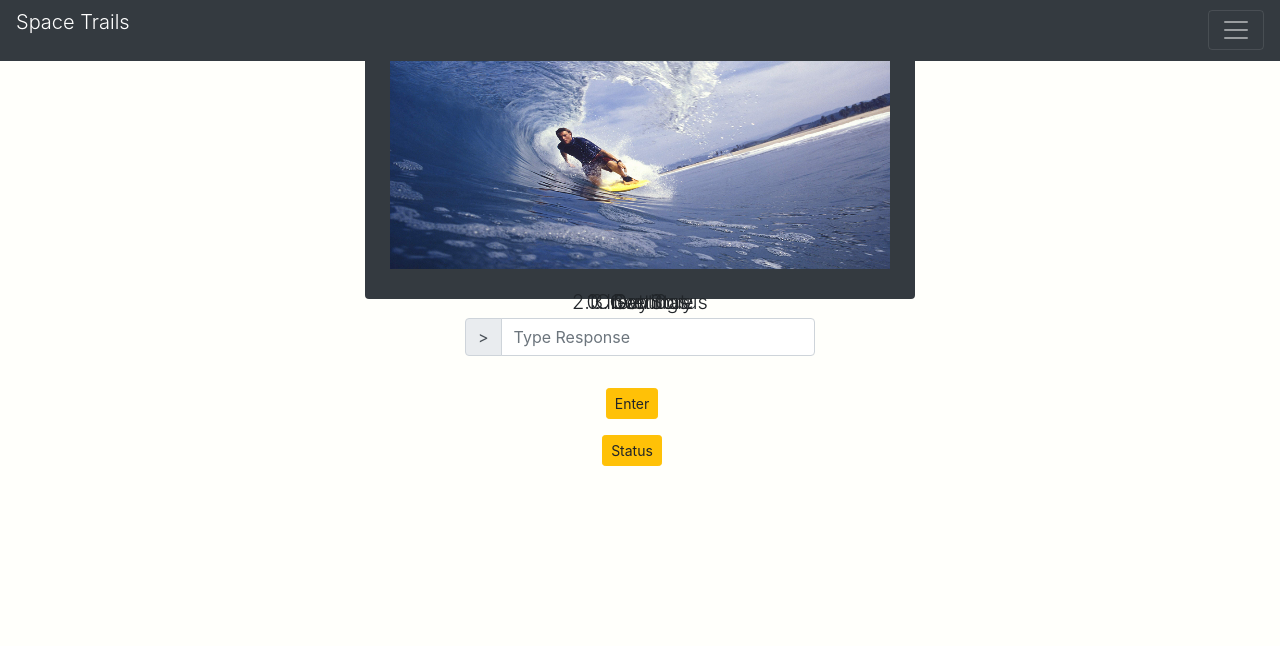
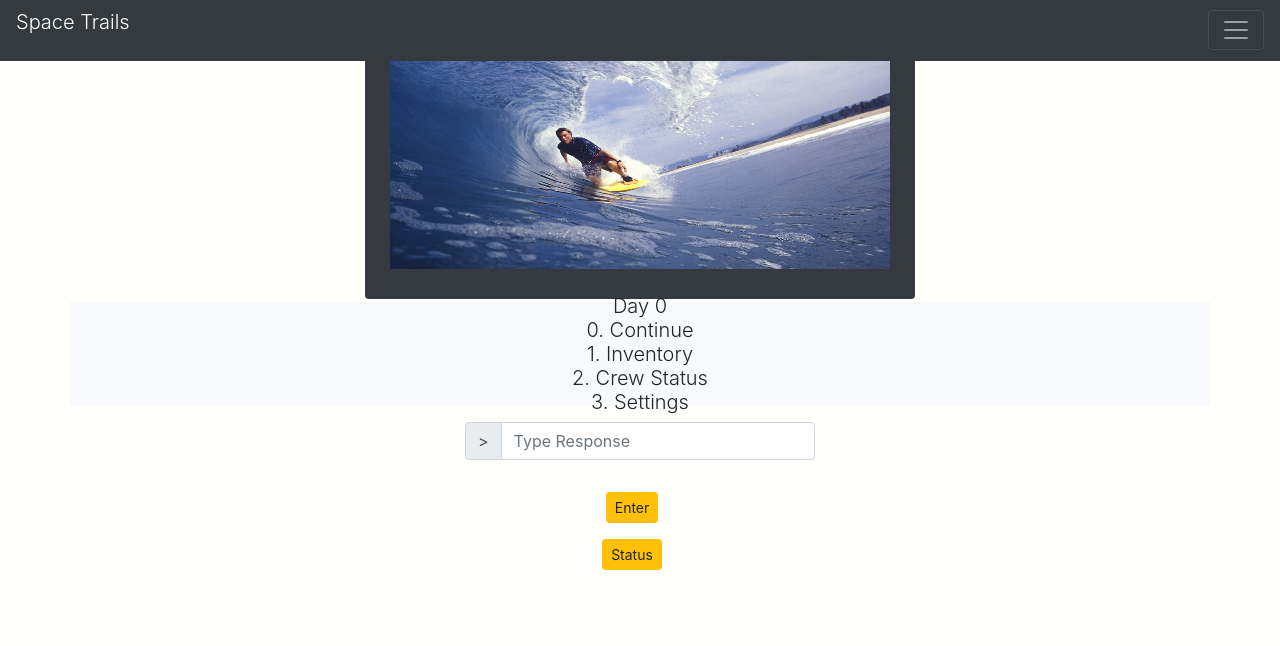
Before and after one commit to tkim00/Fredman__kimT-ohC-parkL-tamM, a Flask app: page /return in a window 1280 px wide. Shown: the part 49-695 px from the top of the page. Run offline with Flask 2, Linux system fonts and the light colour scheme; parts of the project's set-up code (start-up, migrations or seed data) failed here and were passed over; some libraries are stand-ins or nearby versions.

Commit message:
fixed gamescreen

```diff
--- a/templates/gamescreen.html
+++ b/templates/gamescreen.html
@@ -51,13 +51,11 @@
 
 {% block text %}
 <div class="container bg-light text-center">
-  <p class="lead">
-    Day {{day}} <br>
-    0. Continue <br>
-    1. Inventory <br>
-    2. Crew Status <br>
-    3. Settings <br>
-  </p>
+  <p class="lead py-1">Day {{day}} </p>
+  <p class="lead py-1">0. Continue </p>
+  <p class="lead py-1">1. Inventory </p>
+  <p class="lead py-1">2. Crew Status </p>
+  <p class="lead py-1">3. Settings </p>
 </div>
 {% endblock %}
 
```
